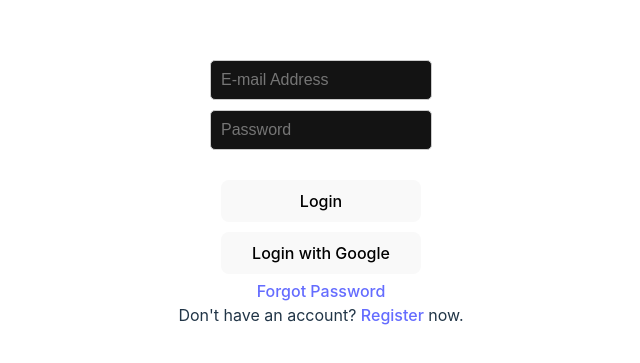
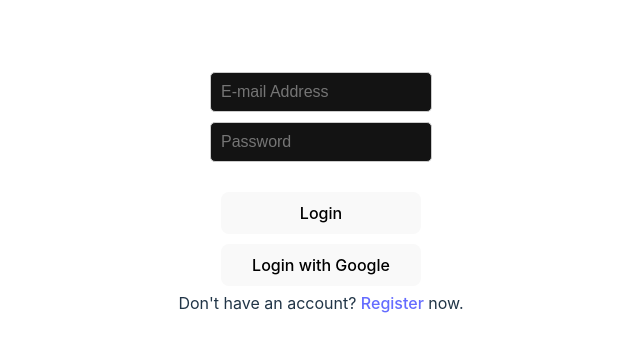
Before and after one commit to kennethjy/firebase-todo, a React (Vite) app: page / in a window 1280 px wide. Shown: the part 209-572 px from the top of the page, without its empty margins (319-959 px from the left). Built offline with nearby package versions, Linux system fonts and the light colour scheme; no server answers.

Commit message:
added stuff

```diff
--- a/src/Login.jsx
+++ b/src/Login.jsx
@@ -100,9 +100,6 @@ function Login() {
                     Login with Google
                 </button>
                 <div>
-                    <Link to="/reset">Forgot Password</Link>
-                </div>
-                <div>
                     Don't have an account? <Link to="/register">Register</Link> now.
                 </div>
             </div>
```
